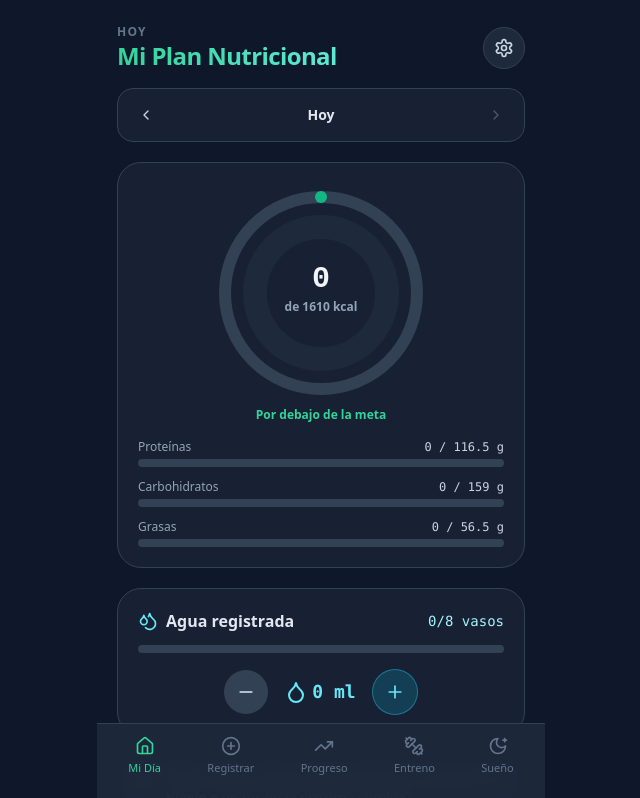
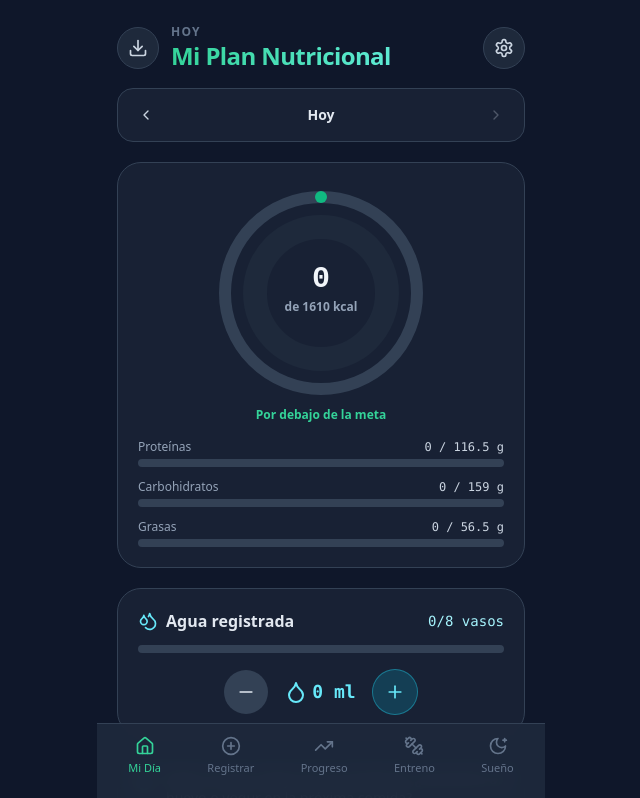
Before and after one commit to alejomartineez/Nutritrack-App, a React (Vite) app: page / in a window 1280 px wide. Shown: the top 798 px of the page, without its empty margins (319-959 px from the left). Built offline with nearby package versions, Linux system fonts and the light colour scheme.

Commit message:
Boton de instalacion Safari

```diff
--- a/src/App.jsx
+++ b/src/App.jsx
@@ -3,6 +3,7 @@ import {
   Home, PlusCircle, TrendingUp, Settings, Droplet, Droplets, Trash2, X, Check,
   ChevronRight, ChevronLeft, Sparkles, Lightbulb, Award, Plus, Minus,
   Save, RotateCcw, Info, Utensils, Coffee, Pencil, Flame, Dumbbell, MoonStar,
+  Download, Share, SquarePlus,
 } from 'lucide-react';
 import WorkoutModule from './workout/WorkoutModule';
 import SleepModule from './sleep/SleepModule';
@@ -97,6 +98,10 @@ const round1 = (n) => Math.round(n * 10) / 10;
 export default function NutriTrackApp() {
   const [activeTab, setActiveTab] = useState('dia');
   const [showSettings, setShowSettings] = useState(false);
+  const [showInstallGuide, setShowInstallGuide] = useState(false);
+  const [isStandalone] = useState(
+    () => window.matchMedia?.('(display-mode: standalone)').matches || window.navigator.standalone === true
+  );
   const [loaded, setLoaded] = useState(false);
 
   const [goals, setGoals] = useState(DEFAULT_GOALS);
@@ -582,12 +587,22 @@ export default function NutriTrackApp() {
           className="px-5 pb-4 flex items-center justify-between"
           style={{ paddingTop: 'calc(env(safe-area-inset-top, 0px) + 1.5rem)' }}
         >
-          <div>
-            <p className="text-xs uppercase tracking-widest text-slate-500 font-semibold">
+          <div className="flex items-center gap-3 min-w-0">
+            {!isStandalone && (
+              <button
+                onClick={() => setShowInstallGuide(true)}
+                aria-label="Instalar la app en tu iPhone"
+                className="p-2.5 rounded-full bg-slate-800 border border-slate-700 hover:bg-slate-700 focus-visible:ring-2 focus-visible:ring-emerald-400 transition-colors shrink-0"
+              >
+                <Download className="w-5 h-5 text-slate-300" />
+              </button>
+            )}
+            <div className="min-w-0">
+              <p className="text-xs uppercase tracking-widest text-slate-500 font-semibold truncate">
                 {activeTab === 'entreno' ? 'Seguimiento semanal' : activeTab === 'sueno' ? 'Sueño y recuperación' : formatDisplayDate(selectedDate)}
               </p>
               <h1
-              className={`text-2xl font-black tracking-tight bg-clip-text text-transparent ${
+                className={`text-2xl font-black tracking-tight bg-clip-text text-transparent truncate ${
                   activeTab === 'entreno'
                     ? 'bg-gradient-to-r from-orange-400 to-amber-300'
                     : activeTab === 'sueno'
@@ -597,6 +612,7 @@ export default function NutriTrackApp() {
               >
                 {activeTab === 'entreno' ? 'Mis Entrenamientos' : activeTab === 'sueno' ? 'Mi Descanso' : 'Mi Plan Nutricional'}
               </h1>
+            </div>
           </div>
           {activeTab !== 'entreno' && activeTab !== 'sueno' && (
             <button
@@ -725,6 +741,9 @@ export default function NutriTrackApp() {
             />
           </div>
         </nav>
+
+        {/* MODAL DE INSTALACIÓN EN INICIO (iPhone/Safari) */}
+        {showInstallGuide && <InstallGuideModal onClose={() => setShowInstallGuide(false)} />}
 
         {/* MODAL DE AJUSTES */}
         {showSettings && (
@@ -1545,6 +1564,67 @@ function CatalogItemModal({ isNew, name, setName, kcal, setKcal, p, setP, c, set
   );
 }
 
+function InstallGuideModal({ onClose }) {
+  const steps = [
+    {
+      icon: Share,
+      title: 'Tocá el ícono Compartir',
+      text: 'Es el cuadrado con una flecha hacia arriba, en la barra inferior (o superior) de Safari.',
+    },
+    {
+      icon: SquarePlus,
+      title: 'Elegí "Agregar a inicio"',
+      text: 'Deslizá hacia abajo en la lista de opciones que aparece hasta encontrarla.',
+    },
+    {
+      icon: Check,
+      title: 'Confirmá con "Agregar"',
+      text: 'Va a aparecer un ícono nuevo en tu pantalla de inicio para abrir la app como si fuera nativa.',
+    },
+  ];
+
+  return (
+    <div className="fixed inset-0 z-50 flex items-end sm:items-center justify-center bg-black/60 px-0 sm:px-4">
+      <div className="w-full max-w-md bg-slate-800 border border-slate-700 rounded-t-3xl sm:rounded-3xl p-6 max-h-[85vh] overflow-y-auto">
+        <div className="flex items-center justify-between mb-1">
+          <h2 className="text-lg font-bold text-slate-100">Instalar en tu iPhone</h2>
+          <button onClick={onClose} aria-label="Cerrar" className="p-2 rounded-full hover:bg-slate-700">
+            <X className="w-5 h-5 text-slate-400" />
+          </button>
+        </div>
+        <p className="text-sm text-slate-400 mb-1">
+          Agregá esta app a tu pantalla de inicio para abrirla como una app nativa, con ícono propio y sin la barra de
+          direcciones.
+        </p>
+        <p className="text-xs font-semibold text-emerald-400 mb-5">Funciona desde Safari (no desde Chrome u otros navegadores).</p>
+
+        <div className="space-y-4">
+          {steps.map((step, i) => (
+            <div key={i} className="flex items-start gap-3">
+              <div className="shrink-0 w-9 h-9 rounded-full bg-emerald-500/15 border border-emerald-500/30 flex items-center justify-center">
+                <step.icon className="w-4 h-4 text-emerald-400" />
+              </div>
+              <div className="min-w-0">
+                <p className="text-sm font-semibold text-slate-200">
+                  {i + 1}. {step.title}
+                </p>
+                <p className="text-xs text-slate-400 mt-0.5 leading-snug">{step.text}</p>
+              </div>
+            </div>
+          ))}
+        </div>
+
+        <button
+          onClick={onClose}
+          className="w-full mt-6 rounded-xl bg-emerald-500 text-slate-900 py-2.5 text-sm font-bold hover:bg-emerald-400 focus-visible:ring-2 focus-visible:ring-emerald-300"
+        >
+          Entendido
+        </button>
+      </div>
+    </div>
+  );
+}
+
 function SettingsModal({ tempGoals, setTempGoals, onSave, onCancel, onReset }) {
   const fields = [
     { key: 'calories', label: 'Calorías (kcal)', step: '10' },
```
Lines whose indentation alone changed are shown as unchanged.
